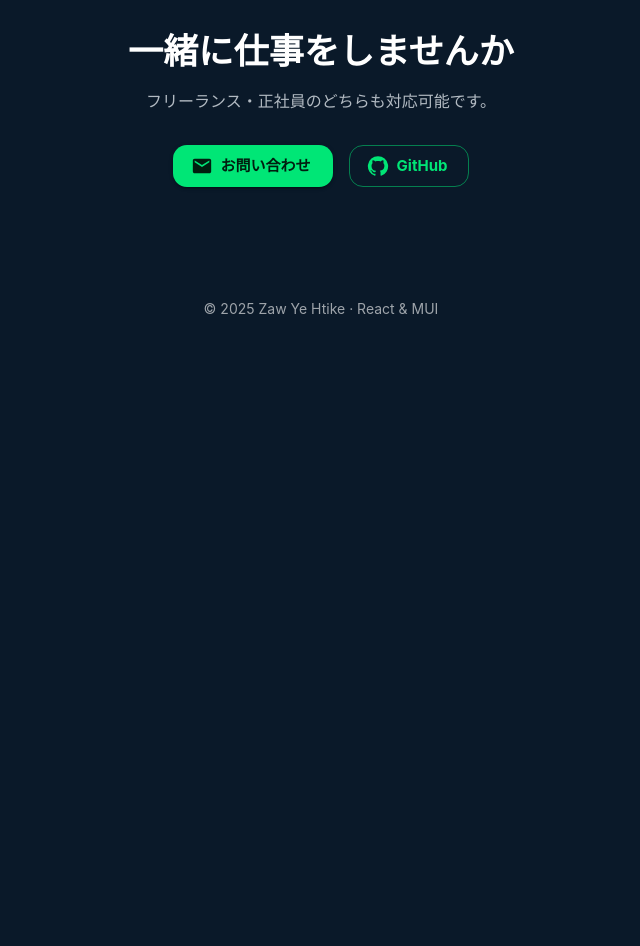
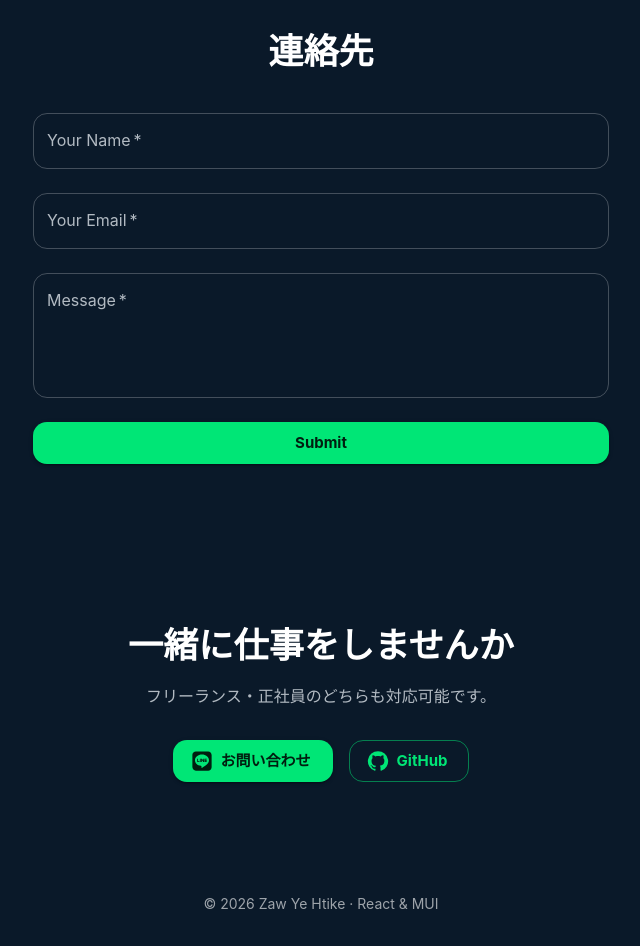
Before and after one commit to ZawYeHtike01/profile, a React (Vite) app: page / in a window 1280 px wide. Shown: the part 1960-2906 px from the top of the page, without its empty margins (319-959 px from the left). Before the commit the page ends 2311 px from the top, so only its background shows below. Built offline with nearby package versions, Linux system fonts and the light colour scheme.

Commit message:
added emailjs

```diff
--- a/index.html
+++ b/index.html
@@ -2,7 +2,6 @@
 <html lang="en">
   <head>
     <meta charset="UTF-8" />
-    <!-- <link rel="icon" type="image/svg+xml" href="/vite.svg" /> -->
     <meta name="viewport" content="width=device-width, initial-scale=1.0" />
     <title>Zaw Ye Htike</title>
   </head>
--- a/package.json
+++ b/package.json
@@ -11,14 +11,17 @@
     "deploy": "gh-pages -d dist"
   },
   "dependencies": {
+    "@emailjs/browser": "^4.4.1",
     "@emotion/react": "^11.14.0",
     "@emotion/styled": "^11.14.1",
     "@mui/icons-material": "^7.3.6",
     "@mui/material": "^7.3.6",
     "i18next": "^25.8.0",
+    "list": "^2.0.19",
     "react": "^19.0.0",
     "react-dom": "^19.0.0",
-    "react-i18next": "^16.5.3"
+    "react-i18next": "^16.5.3",
+    "react-icons": "^5.5.0"
   },
   "devDependencies": {
     "@eslint/js": "^9.21.0",
--- a/src/App.jsx
+++ b/src/App.jsx
@@ -1,4 +1,4 @@
-import React from "react";
+import React, { useState } from "react";
 import {
   AppBar,
   Toolbar,
@@ -18,7 +18,12 @@ import {
   createTheme,
   useMediaQuery,
   Link,
+  TextField,
 } from "@mui/material";
+import { FaLine } from "react-icons/fa";
+import { EmailJSResponseStatus } from "@emailjs/browser";
+import emailjs from "@emailjs/browser";
+import { Snackbar } from "@mui/material";
 import { GitHub, Email, Launch } from "@mui/icons-material";
 import { useRef } from "react";
 import i18n from "./i18n";
@@ -27,6 +32,7 @@ import InputLabel from "@mui/material/InputLabel";
 import MenuItem from "@mui/material/MenuItem";
 import FormControl from "@mui/material/FormControl";
 import Select from "@mui/material/Select";
+import { from } from "list";
 
 const theme = createTheme({
   palette: {
@@ -63,6 +69,8 @@ const theme = createTheme({
 });
 
 const Portfolio = () => {
+  const [msg, setMsg] = useState(null);
+  const [loading, setLoading] = useState(false);
   const isMobile = useMediaQuery(theme.breakpoints.down("sm"));
   const projectsRef = useRef(null);
   const contactRef = useRef(null);
@@ -76,6 +84,30 @@ const Portfolio = () => {
       link: "https://baitokanri.site/",
     },
   ];
+
+  const form = useRef();
+  const sendEmail = (e) => {
+    e.preventDefault();
+    setLoading(true);
+
+    emailjs
+      .sendForm(
+        "service_gr7wgbo",
+        "template_vlc8u3o",
+        form.current,
+        "PwR-v0D-srQ9_3__o",
+      )
+      .then(() => {
+        setMsg("Email sent successfully!");
+        setLoading(false);
+        form.current.reset();
+      })
+      .catch((error) => {
+        console.error("EmailJS Error:", error);
+        setMsg("Failed to send email.");
+        setLoading(false);
+      });
+  };
 
   return (
     <ThemeProvider theme={theme}>
@@ -97,17 +129,20 @@ const Portfolio = () => {
             </Typography>
 
             <Stack direction="row" spacing={1}>
-              <FormControl variant="standard" sx={{ m: 1, minWidth: 60,textAlign:"center" }}>
-
+              <FormControl
+                variant="standard"
+                sx={{ m: 1, minWidth: 60, textAlign: "center" }}
+              >
                 <Select
                   labelId="demo-simple-select-standard-label"
                   value={age}
-                  onChange={(e) => {i18n.changeLanguage(e.target.value)
-                    setAge(e.target.value)
+                  onChange={(e) => {
+                    i18n.changeLanguage(e.target.value);
+                    setAge(e.target.value);
                   }}
                   label="Age"
                   disableUnderline
-                  sx={{textAlign:"center"}}
+                  sx={{ textAlign: "center" }}
                 >
                   <MenuItem value={"en"}>English</MenuItem>
                   <MenuItem value={"ja"}>日本語</MenuItem>
@@ -137,7 +172,8 @@ const Portfolio = () => {
           </Typography>
 
           <Typography variant="h1" sx={{ mt: 2, mb: 3 }}>
-            {t("heroTitle1")}<br /> {t("heroTitle2")}
+            {t("heroTitle1")}
+            <br /> {t("heroTitle2")}
           </Typography>
 
           <Typography
@@ -208,7 +244,7 @@ const Portfolio = () => {
 
         <Box ref={projectsRef} sx={{ py: { xs: 6, md: 10 } }}>
           <Typography variant="h4" sx={{ mb: 5 }}>
-           {t("projectsTitle")}
+            {t("projectsTitle")}
           </Typography>
 
           <Grid container spacing={3}>
@@ -281,7 +317,7 @@ const Portfolio = () => {
                 items: ["Firebase", "REST API"],
               },
               {
-                title: `${t("Tools")}`,
+                title: `${t("tools")}`,
                 items: ["Git", "GitHub", "Vite", "Figma"],
               },
             ].map((skill) => (
@@ -315,8 +351,60 @@ const Portfolio = () => {
 
         <Box
           ref={contactRef}
-          sx={{ py: { xs: 6, md: 10 }, textAlign: "center" }}
+          sx={{
+            py: { xs: 6, md: 10 },
+            textAlign: "center",
+          }}
         >
+          <Typography variant="h4" sx={{ mb: 5, textAlign: "center" }}>
+            {t("mail")}
+          </Typography>
+
+          <Box
+            component="form"
+            ref={form}
+            onSubmit={sendEmail}
+            sx={{
+              display: "flex",
+              flexDirection: "column",
+              width: { xs: "80%", md: "50%" },
+              gap: 3,
+              justifyContent: "center",
+              margin: "auto",
+            }}
+          >
+            <TextField
+              type="text"
+              label="Your Name"
+              name="user_name"
+              required
+            ></TextField>
+            <TextField
+              type="email"
+              label="Your Email"
+              name="user_email"
+              required
+            ></TextField>
+            <TextField
+              type="text"
+              label="Message"
+              name="message"
+              multiline
+              rows={4}
+              required
+            ></TextField>
+            <Button
+              variant="contained"
+              type="submit"
+              disabled={!form}
+              size="large"
+              fullWidth
+            >
+              {loading ? "Sending.." : "Submit"}
+            </Button>
+          </Box>
+        </Box>
+        <Box sx={{ py: { xs: 6, md: 10 }, textAlign: "center" }}>
           <Typography variant="h4" sx={{ mb: 2 }}>
             {t("workTogether")}
           </Typography>
@@ -333,8 +421,8 @@ const Portfolio = () => {
               fullWidth={isMobile}
               variant="contained"
               size="large"
-              startIcon={<Email />}
-              href="mailto:zawyaehtike9.adv@gmail.com"
+              startIcon={<FaLine/>}
+              href="https://line.me/ti/p/_89mp8ymsX"
             >
               {t("contactMe")}
             </Button>
@@ -352,10 +440,20 @@ const Portfolio = () => {
 
         <Box sx={{ py: 4, textAlign: "center", opacity: 0.6 }}>
           <Typography variant="body2">
-            © 2025 Zaw Ye Htike · React & MUI
+            © 2026 Zaw Ye Htike · React & MUI
           </Typography>
         </Box>
       </Container>
+      <Snackbar
+        anchorOrigin={{
+          horizontal: "center",
+          vertical: "bottom",
+        }}
+        open={Boolean(msg)}
+        autoHideDuration={6000}
+        onClose={() => setMsg(null)}
+        message={msg}
+      ></Snackbar>
     </ThemeProvider>
   );
 };
--- a/src/local/en.json
+++ b/src/local/en.json
@@ -23,5 +23,7 @@
 
   "workTogether": "Let’s Work Together",
   "openToWork": "Open for freelance and full-time opportunities.",
-  "contactMe": "Contact Me"
+  "contactMe": "Contact Me",
+  "mail":"Contact"
+
 }
--- a/src/local/ja.json
+++ b/src/local/ja.json
@@ -19,9 +19,10 @@
   "skillsTitle": "スキル",
   "frontend": "フロントエンド",
   "backend": "バックエンド",
-  "Tools": "ツール",
+  "tools": "ツール",
 
   "workTogether": "一緒に仕事をしませんか",
   "openToWork": "フリーランス・正社員のどちらも対応可能です。",
-  "contactMe": "お問い合わせ"
+  "contactMe": "お問い合わせ",
+  "mail":"連絡先"
 }
```
Also changed, not shown: 1 other file (tests, documents, lock files or other folders).
